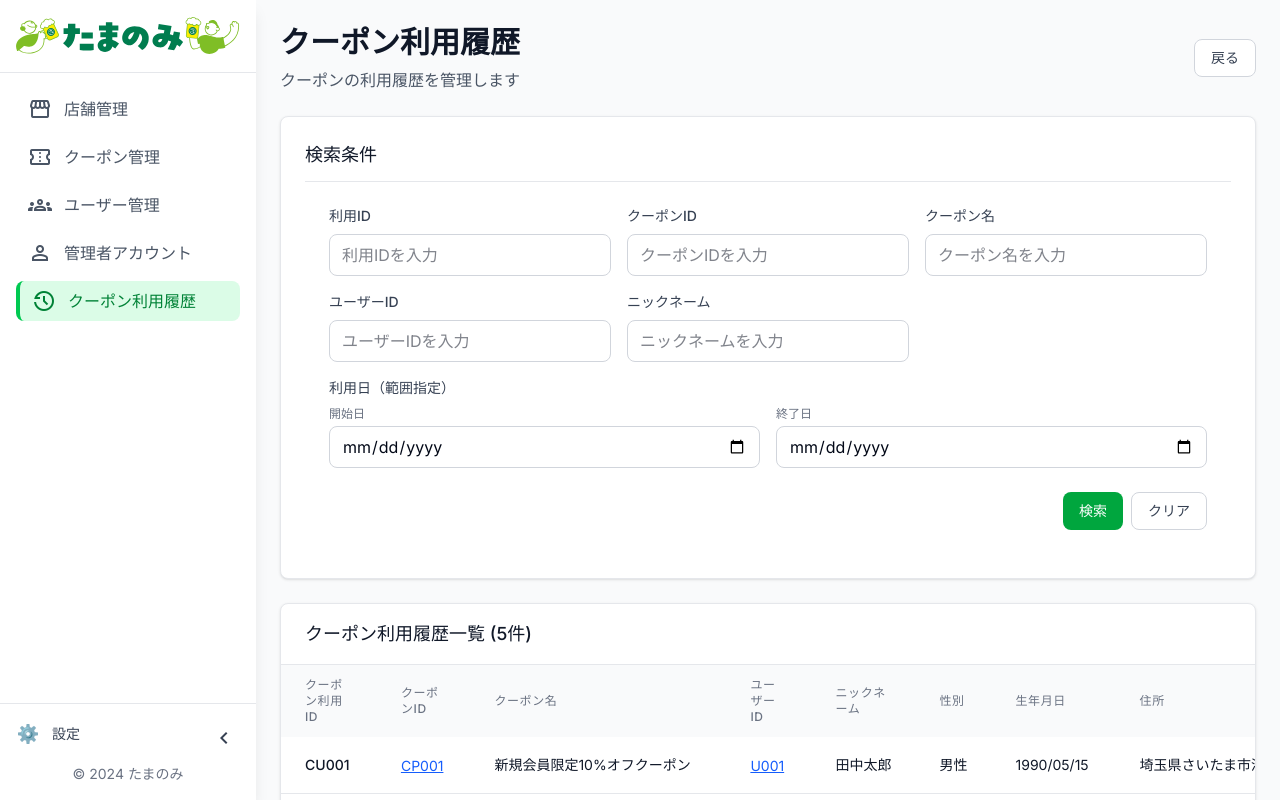
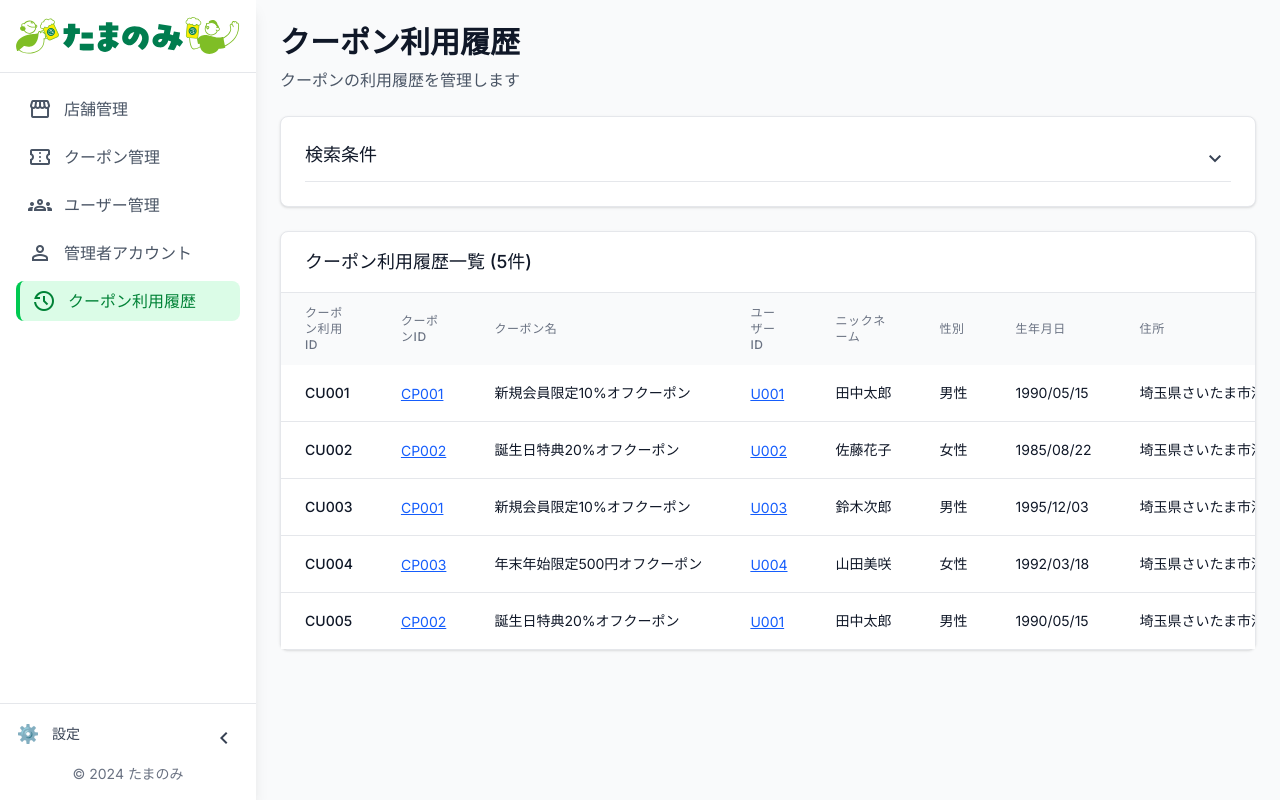
Before and after one commit to HV-development/tamanomi-admin, a Next.js app: page /coupon-history in a window 1280 px wide. Built offline with nearby package versions, Linux system fonts and the light colour scheme.

Commit message:
クーポン利用履歴の検索フォーム折りたたみ機能追加と戻るボタン削除

```diff
--- a/src/components/pages/CouponHistory.tsx
+++ b/src/components/pages/CouponHistory.tsx
@@ -98,6 +98,7 @@ export default function CouponHistory() {
   const [pageTitle, setPageTitle] = useState('クーポン利用履歴');
   const [filteredUsages, setFilteredUsages] = useState<CouponUsage[]>([]);
   const [isFromCouponDetail, setIsFromCouponDetail] = useState(false);
+  const [isSearchExpanded, setIsSearchExpanded] = useState(false);
 
   useEffect(() => {
     // 遷移元を判定して戻るボタンの表示を制御
@@ -219,35 +220,29 @@ export default function CouponHistory() {
     <DashboardLayout>
       <div className="space-y-6">
         {/* ヘッダー */}
-        <div className="flex justify-between items-center">
-          <div>
-            <h1 className="text-3xl font-bold text-gray-900">{pageTitle}</h1>
-            <p className="mt-2 text-gray-600">
-              {isFromCouponDetail ? 'このクーポンの利用履歴を表示します' : 'クーポンの利用履歴を管理します'}
-            </p>
-          </div>
-          <div className="flex space-x-2">
-            {isFromCouponDetail && (
-              <Link href="/coupons">
-                <Button variant="outline">
-                  クーポン一覧に戻る
-                </Button>
-              </Link>
-            )}
-            {showBackButton && (
-              <Button variant="outline" onClick={handleBack}>
-                戻る
-              </Button>
-            )}
-          </div>
+        <div>
+          <h1 className="text-3xl font-bold text-gray-900">{pageTitle}</h1>
+          <p className="mt-2 text-gray-600">
+            {isFromCouponDetail ? 'このクーポンの利用履歴を表示します' : 'クーポンの利用履歴を管理します'}
+          </p>
         </div>
 
         {/* 検索フォーム（クーポン詳細からの遷移時は簡略化） */}
         {!isFromCouponDetail && (
         <div className="bg-white p-6 rounded-lg shadow-sm border border-gray-200">
-          <div className="pb-3 border-b border-gray-200">
+          <div className="pb-3 border-b border-gray-200 flex justify-between items-center">
             <h3 className="text-lg font-medium text-gray-900">検索条件</h3>
+            <Button
+              variant="ghost"
+              size="sm"
+              onClick={() => setIsSearchExpanded(!isSearchExpanded)}
+              className="flex items-center"
+            >
+              <Icon name={isSearchExpanded ? 'chevronUp' : 'chevronDown'} size="sm" />
+            </Button>
           </div>
+
+          {isSearchExpanded && (
           <div className="p-6">
             <div className="grid grid-cols-1 md:grid-cols-2 lg:grid-cols-3 gap-4">
             {/* 利用ID */}
@@ -369,6 +364,7 @@ export default function CouponHistory() {
               </Button>
             </div>
           </div>
+          )}
         </div>
         )}
 
```
